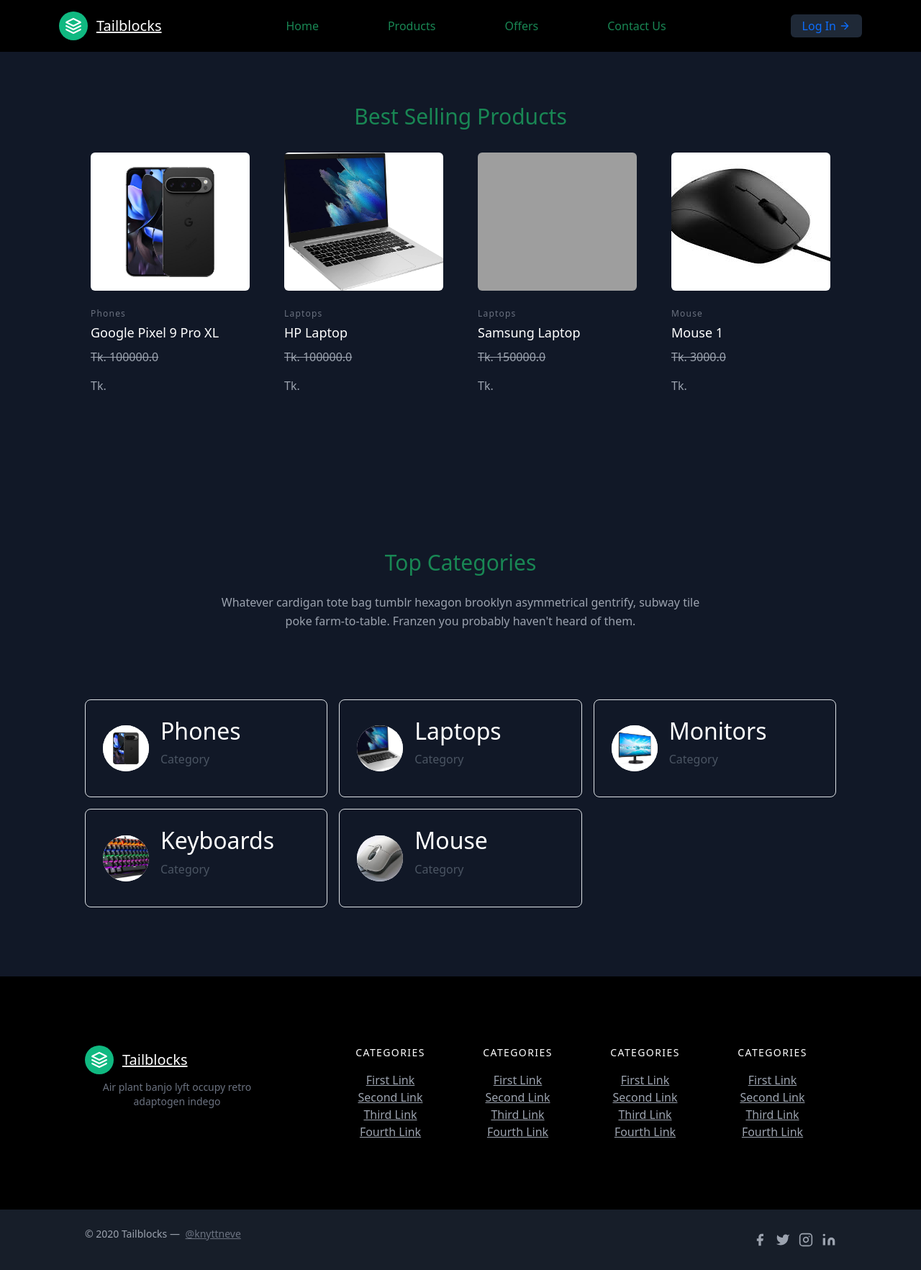
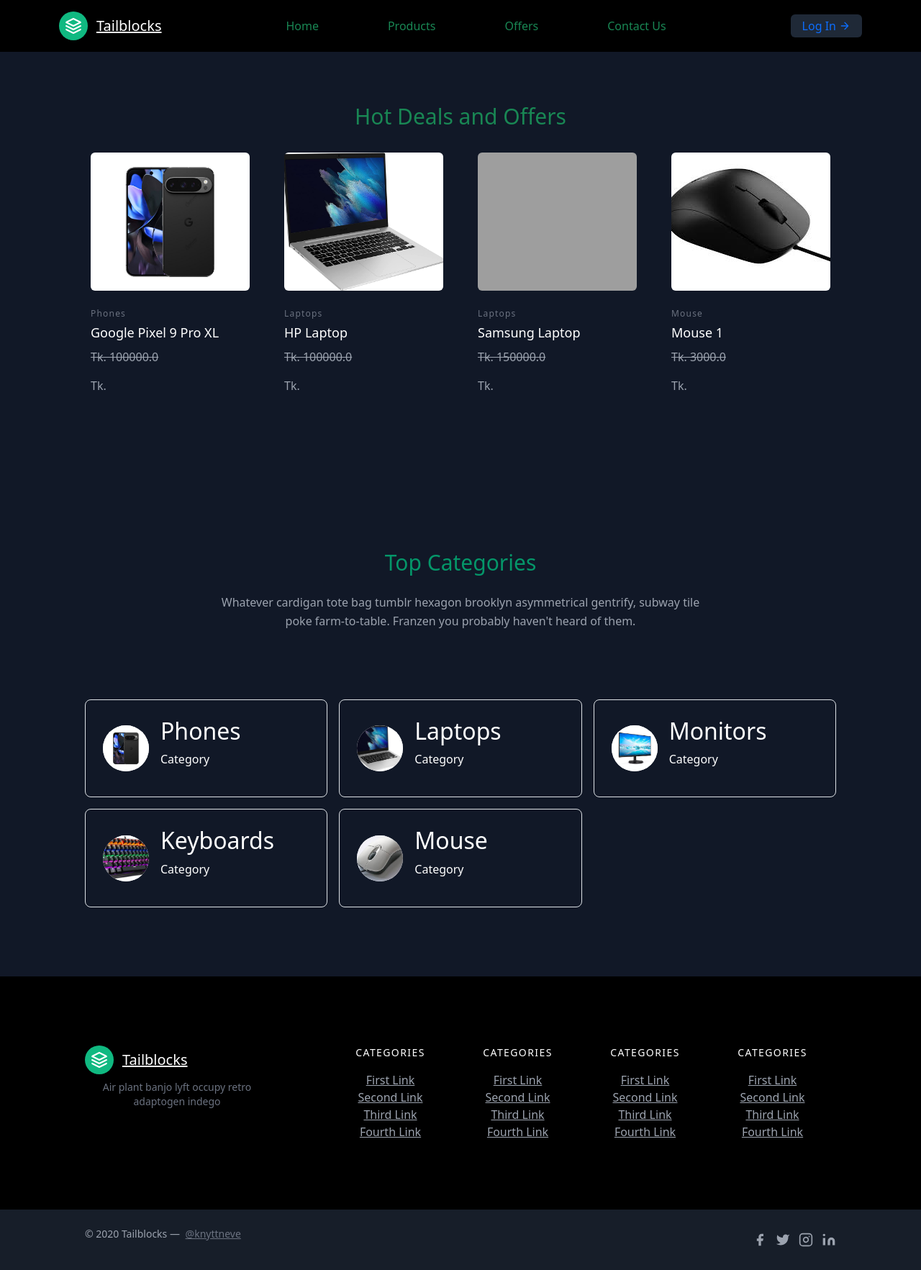
Before and after one commit to abiralmahdi/ELearningWebsite2.0, a Django app: page / in a window 1280 px wide. Shown: the whole page at 72% size. Run offline with Django 5.2, Linux system fonts and the light colour scheme; data comes from the database, SQL or seed files in the repository; some libraries are stand-ins or nearby versions; grey boxes are pictures that could not be loaded.

Commit message:
added some designs in the index file

```diff
--- a/eCommerceWebsite/home/templates/index.html
+++ b/eCommerceWebsite/home/templates/index.html
@@ -2,12 +2,13 @@
 
 {% block body %}
 
+
 <section class="text-gray-400 mt-5 bg-gray-900 body-font">
     <div class="container px-5 py-24 mx-auto">
-    <h1 class="sm:text-3xl text-2xl font-medium title-font mb-4 text-success text-center">Best Selling Products</h1>
+    <h1 class="sm:text-3xl text-2xl font-medium title-font mb-4 text-success text-center">Hot Deals and Offers</h1>
       <div class="flex flex-wrap -m-4">
         {% for product in offers %}
-        <div class="lg:w-1/4 md:w-1/2 p-4 w-full">
+        <div class="lg:w-1/4 md:w-1/2 p-4 w-full hover:bg-green-900" style="transition: 0.2s; border-radius:20px">
           <a class="block relative h-48 rounded overflow-hidden">
             <img alt="ecommerce" class="object-cover object-center w-full h-full block" src="/media/{{product.product.image}}">
           </a>
@@ -27,17 +28,17 @@
   <section class="text-gray-400 bg-gray-900 body-font">
     <div class="container px-5 py-24 mx-auto">
       <div class="flex flex-col text-center w-full mb-20">
-        <h1 class="sm:text-3xl text-2xl font-medium title-font mb-4 text-success">Top Categories</h1>
+        <h1 class="sm:text-3xl text-2xl font-medium title-font mb-4 text-green-600">Top Categories</h1>
         <p class="lg:w-2/3 mx-auto leading-relaxed text-base">Whatever cardigan tote bag tumblr hexagon brooklyn asymmetrical gentrify, subway tile poke farm-to-table. Franzen you probably haven't heard of them.</p>
       </div>
       <div class="flex flex-wrap -m-2">
         {% for category in categories %}
         <div class="p-2 lg:w-1/3 md:w-1/2 w-full">
-          <div class="h-full flex items-center  hover:bg-black border-gray-800 border p-4 rounded-lg" style="transition: 0.5s;">
+          <div class="h-full flex items-center border-gray-800 border p-4 rounded-lg hover:bg-green-900" style="transition: 0.2s;">
             <img alt="team" class="w-16 h-16 bg-gray-100 object-cover object-center flex-shrink-0 rounded-full mr-4" src="/media/{{category.image}}">
             <div class="flex-grow">
               <a href="/category/{{category.id}}" class="text-decoration-none"><h2 class="text-white title-font font-medium">{{category.name}}</h2></a>
-              <p class="text-gray-600">Category</p>
+              <p class="text-white">Category</p>
             </div>
           </div>
         </div>
```
